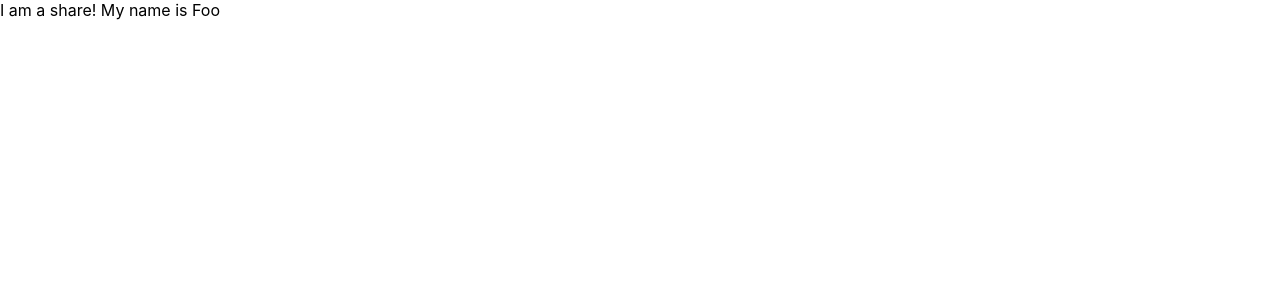
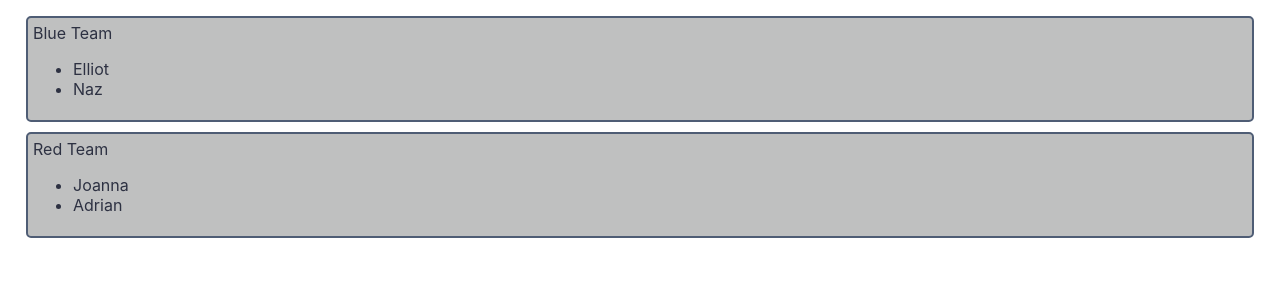
Before and after one commit to sleepypikachu/team-splitter, a Next.js app: page /share in a window 1280 px wide. Shown: the top 300 px of the page. Built offline with nearby package versions, Linux system fonts and the light colour scheme.

Commit message:
Add share section

```diff
--- a/components/share.js
+++ b/components/share.js
@@ -1,7 +1,17 @@
 import React from 'react'
 
+const renderTeam = (team) => {
+    return <div className="team" key={team.name}>
+        {team.name}
+        <ul>
+            {team.members.map(member => <li>{member}</li>)}
+        </ul>
+    </div>
+}
+
 const Share = (props) => {
-    return <div>I am a share! My name is {props.name}</div>
+    const teamDivs = props.teams.map(renderTeam)
+    return <div className="share">{teamDivs}</div>
 }
 
 export default Share;
--- a/lib/team-example.js
+++ b/lib/team-example.js
@@ -15,3 +15,4 @@ const team2 = {
 }
 
 const teams = [team1, team2]
+export default teams
--- a/pages/share.js
+++ b/pages/share.js
@@ -1,5 +1,6 @@
 import Share from '../components/share'
+import teams from '../lib/team-example'
 
 export default function SharePage() {
-    return <Share name={"Foo"}/>
+    return <Share teams={teams}/>
 }
--- a/styles/globals.css
+++ b/styles/globals.css
@@ -14,3 +14,17 @@ a {
 * {
   box-sizing: border-box;
 }
+
+.share {
+  margin: 1rem;
+
+}
+
+.team {
+border: 2px solid #4F5D75;
+  border-radius: 5px;
+  padding: 5px;
+  margin: 10px;
+  color: #2D3142;
+  background: #BFC0C0;
+}
```
Also changed, not shown: styles/Share.module.css (added).
